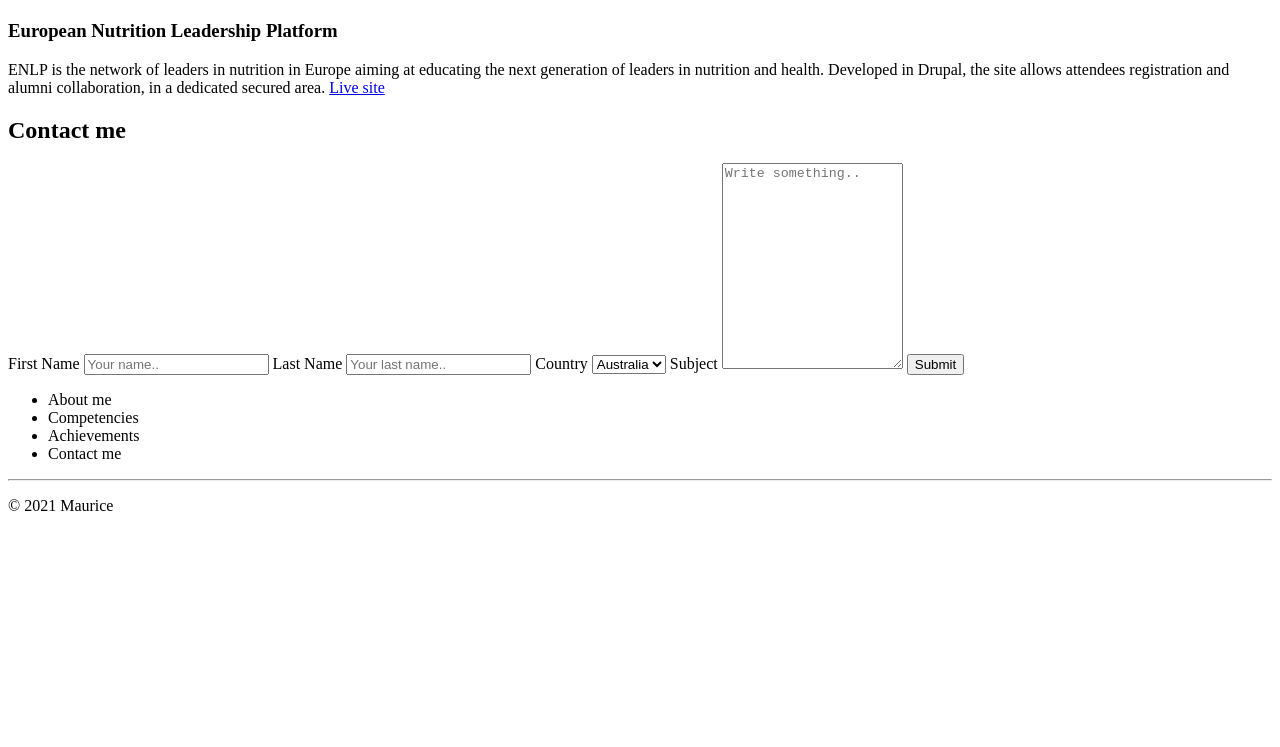
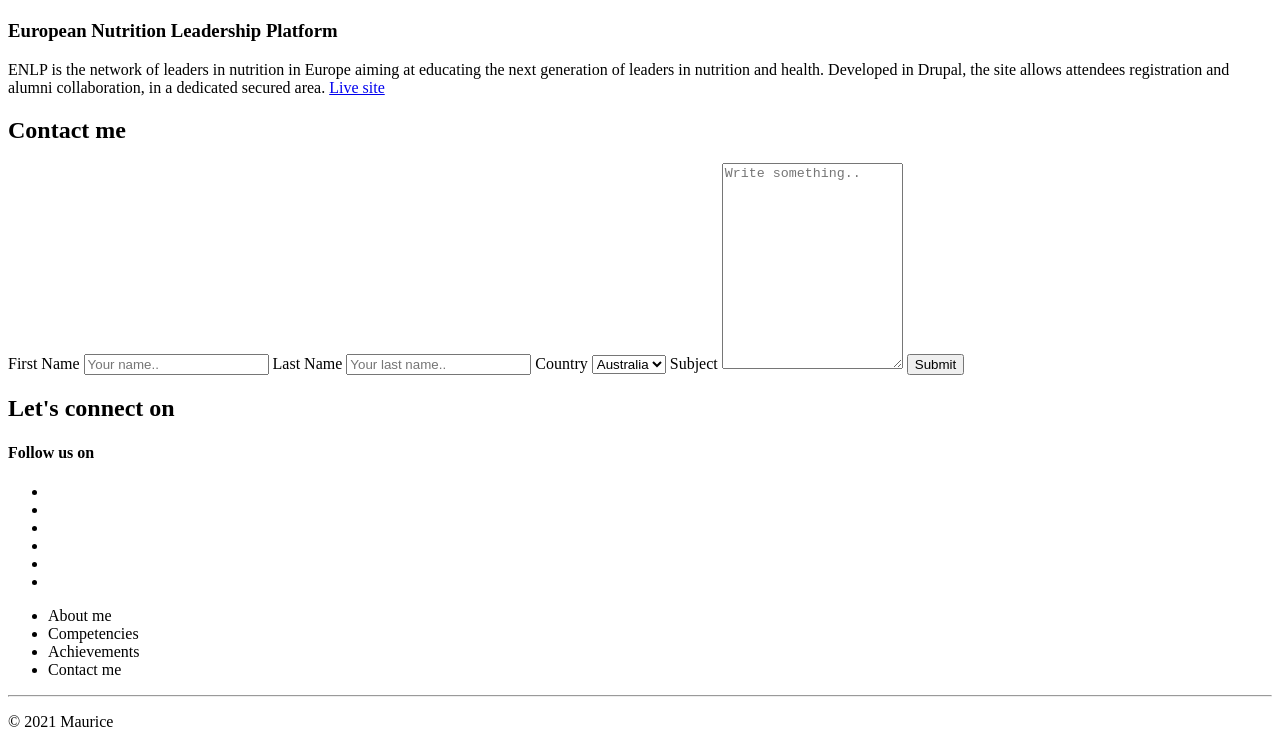
Before and after one commit to mauricemat/UX-UI-Design-Module, a website: page index.html in a window 1280 px wide. Shown: the part 8073-8820 px from the top of the page. Before the commit the page ends 8604 px from the top, so only its background shows below. Drawn offline with Linux system fonts and the light colour scheme.

Commit message:
Update index.html

```diff
--- a/index.html
+++ b/index.html
@@ -155,6 +155,23 @@
 
 
 
+<h2>Let's connect on</h2>
+<div class="footer-social-icons">
+  <h4 class="_14">Follow us on</h4>
+  <ul class="social-icons">
+      <li><a href="" class="social-icon"> <i class="fa fa-facebook"></i></a></li>
+      <li><a href="" class="social-icon"> <i class="fa fa-twitter"></i></a></li>
+      <li><a href="" class="social-icon"> <i class="fa fa-rss"></i></a></li>
+      <li><a href="" class="social-icon"> <i class="fa fa-youtube"></i></a></li>
+      <li><a href="" class="social-icon"> <i class="fa fa-linkedin"></i></a></li>
+      <li><a href="" class="social-icon"> <i class="fa fa-github"></i></a></li>
+  </ul>
+</div>
+
+
+
+
+
 
 
 
```
